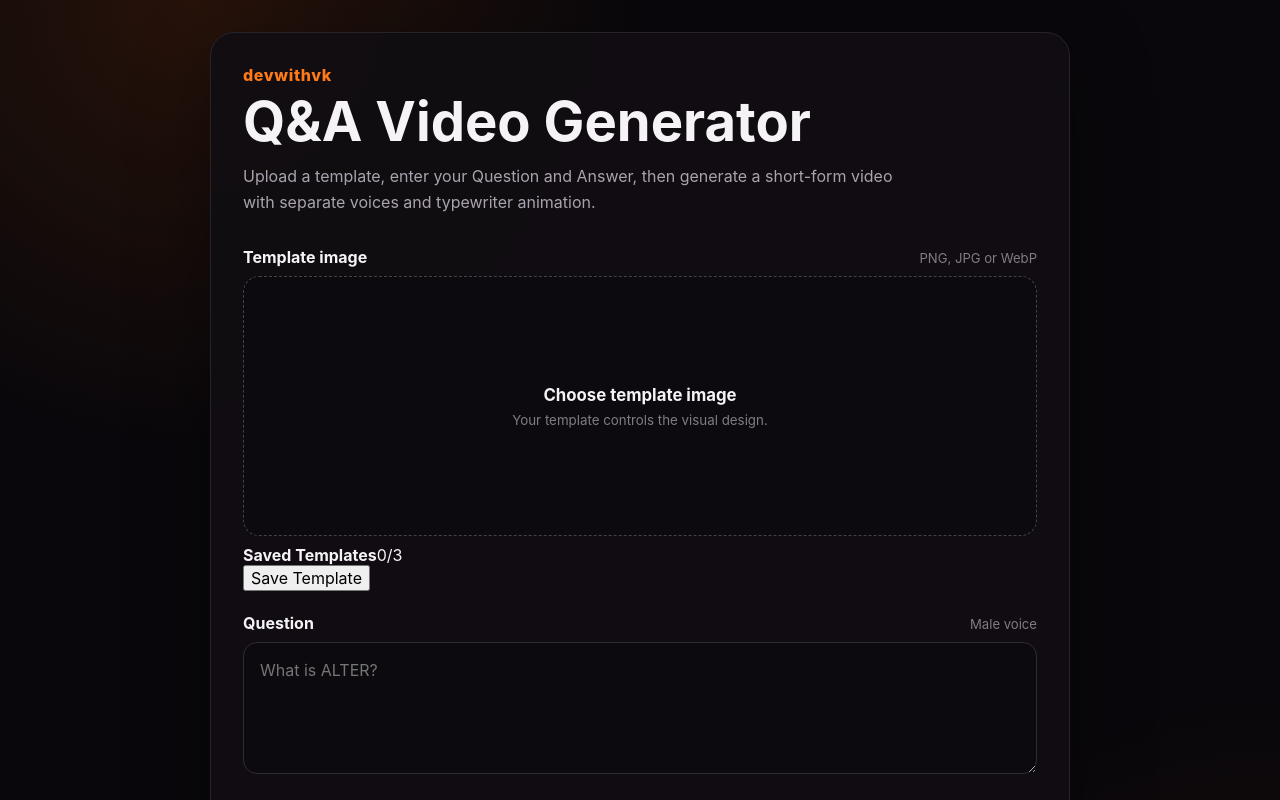
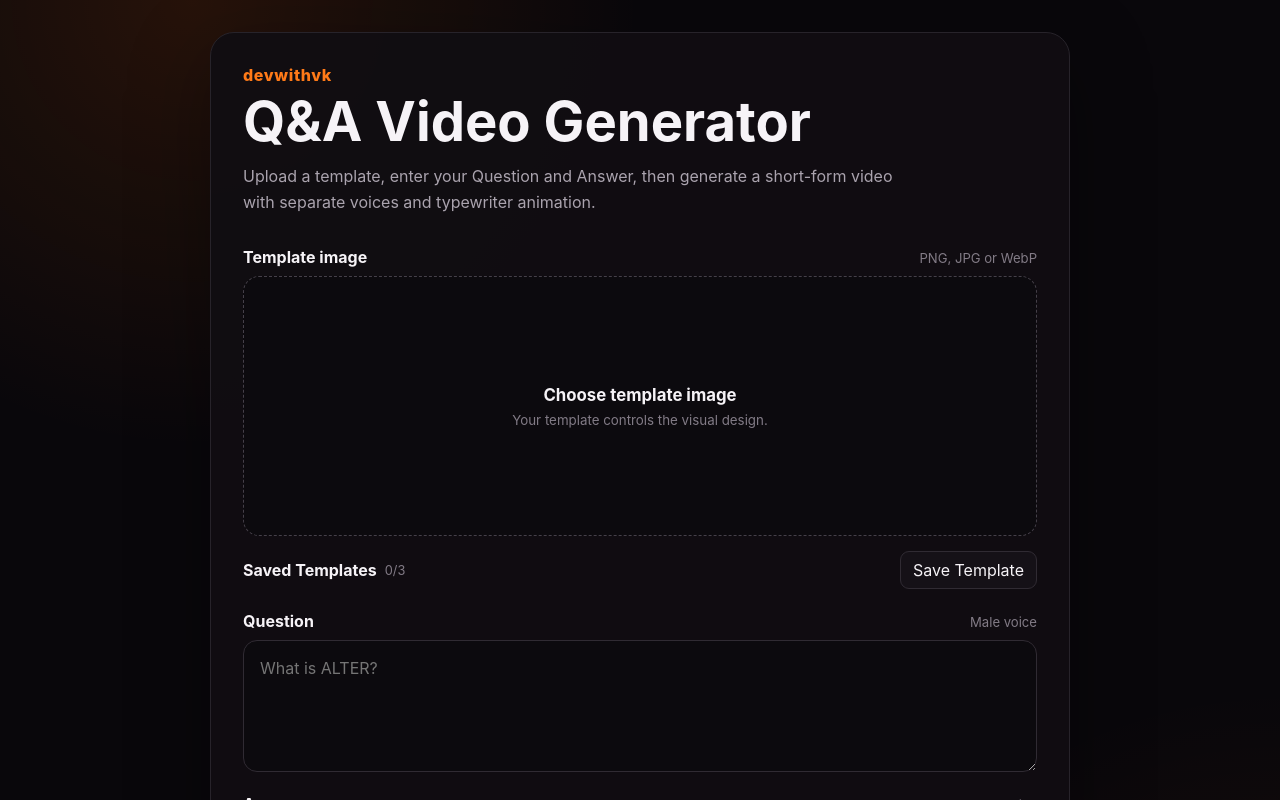
Before and after one commit to Vishalk1402/Content, a React (Vite) app: page / in a window 1280 px wide. Shown: the top 800 px of the page. Built offline with nearby package versions, Linux system fonts and the light colour scheme.

Commit message:
feat: style saved template controls

```diff
--- a/src/client/styles.css
+++ b/src/client/styles.css
@@ -155,6 +155,122 @@ textarea:focus {
   color: #827b86;
 }
 
+.saved-templates {
+  display: grid;
+  gap: 12px;
+  margin-top: 6px;
+}
+
+.saved-templates-toolbar {
+  display: flex;
+  align-items: center;
+  justify-content: space-between;
+  gap: 16px;
+}
+
+.saved-templates-toolbar > div {
+  display: flex;
+  align-items: center;
+  gap: 8px;
+}
+
+.saved-templates-toolbar > div span {
+  color: #827b86;
+  font-size: 0.8rem;
+}
+
+.saved-templates-toolbar button,
+.saved-template-delete {
+  border: 1px solid #302b33;
+  border-radius: 9px;
+  color: #f6f3f7;
+  background: #151117;
+  cursor: pointer;
+}
+
+.saved-templates-toolbar button {
+  padding: 8px 12px;
+}
+
+.saved-templates-toolbar button:hover:not(:disabled),
+.saved-template-delete:hover {
+  border-color: #ff7a18;
+}
+
+.saved-templates-toolbar button:disabled {
+  opacity: 0.4;
+  cursor: not-allowed;
+}
+
+.saved-template-grid {
+  display: grid;
+  grid-template-columns: repeat(3, minmax(0, 1fr));
+  gap: 10px;
+}
+
+.saved-template-card {
+  position: relative;
+  min-width: 0;
+  overflow: hidden;
+  border: 2px solid #302b33;
+  border-radius: 12px;
+  background: #0c0a0e;
+}
+
+.saved-template-card.selected {
+  border-color: #ff7a18;
+  box-shadow: 0 0 0 2px rgba(255, 122, 24, 0.12);
+}
+
+.saved-template-select {
+  display: block;
+  width: 100%;
+  padding: 0;
+  border: 0;
+  color: #f6f3f7;
+  background: transparent;
+  text-align: left;
+  cursor: pointer;
+}
+
+.saved-template-select img {
+  display: block;
+  width: 100%;
+  aspect-ratio: 9 / 16;
+  object-fit: cover;
+  background: #050405;
+}
+
+.saved-template-select span {
+  display: block;
+  padding: 8px 9px;
+  font-size: 0.78rem;
+  font-weight: 700;
+}
+
+.saved-template-delete {
+  position: absolute;
+  top: 6px;
+  right: 6px;
+  width: 25px;
+  height: 25px;
+  padding: 0;
+  border-radius: 50%;
+  font-size: 17px;
+  line-height: 21px;
+  background: rgba(9, 7, 11, 0.88);
+}
+
+.saved-template-error {
+  margin: 0;
+  padding: 9px 11px;
+  border-radius: 9px;
+  color: #ffb8a9;
+  background: rgba(184, 54, 35, 0.14);
+  border: 1px solid rgba(184, 54, 35, 0.35);
+  font-size: 0.85rem;
+}
+
 .error-message {
   margin: 0;
   padding: 12px 14px;
@@ -195,4 +311,14 @@ textarea:focus {
     flex-direction: column;
     gap: 4px;
   }
+
+  .saved-template-grid {
+    grid-template-columns: repeat(3, minmax(0, 1fr));
+    gap: 7px;
+  }
+
+  .saved-templates-toolbar {
+    align-items: flex-start;
+    flex-direction: column;
+  }
 }
```
